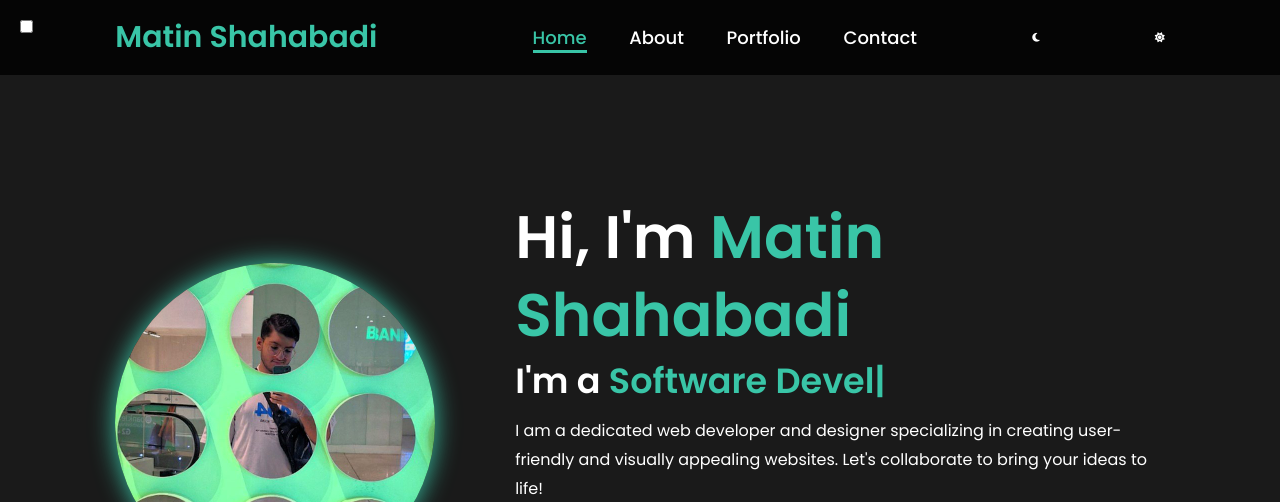
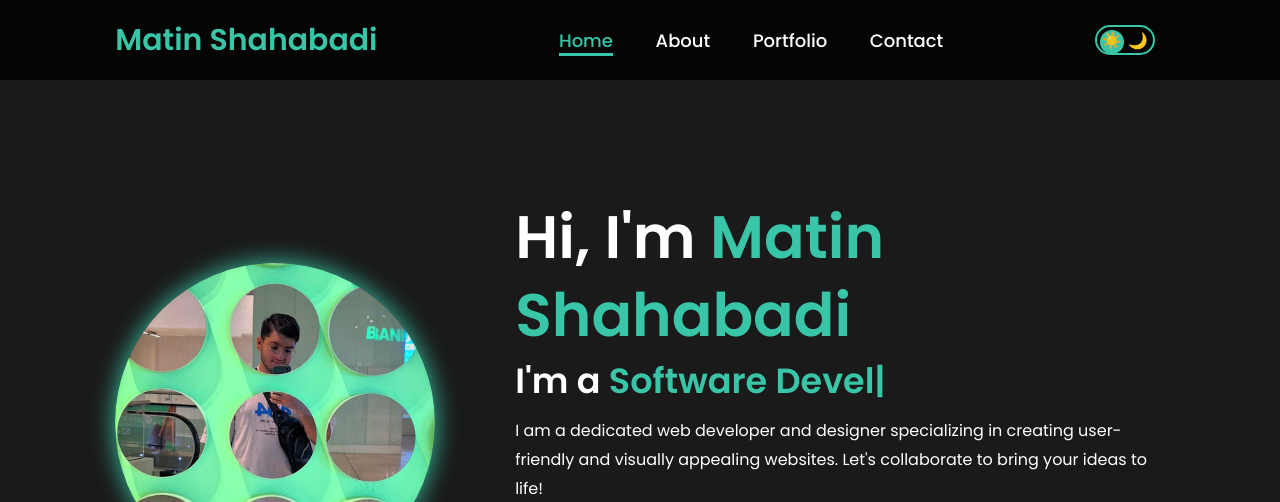
Before and after one commit to power0matin/personal_website, a website: page index.html in a window 1280 px wide. Shown: the top 502 px of the page. Drawn offline with Linux system fonts and the light colour scheme.

Commit message:
Refactors dark mode toggle UI
Updates the dark mode toggle UI in the index.html file and styles.css file to improve user experience and add visual consistency. The dark mode toggle now uses new icons and has a more visually appealing design. Additionally, the dark mode toggle functionality is now implemented using JavaScript in the dark-mode.js file, allowing for better control and persistence of the user's theme preference.

```diff
--- a/index.html
+++ b/index.html
@@ -27,17 +27,10 @@
         <a href="/personal_website/src/pages/portfolio.html">Portfolio</a>
         <a href="/personal_website/src/pages/contact.html">Contact</a>
       </nav>
-      <div id="darkModeToggleContainer">
-        <label class="switch">
-          <input type="checkbox" id="darkModeToggle" />
-          <span class="slider round"></span>
-        </label>
-      </div>
-      <div class="dark-mode-toggle" aria-label="Toggle dark mode">
-        <i class="fas fa-moon"></i>
-      </div>
-      <div class="dark-mode-toggle" aria-label="Toggle light mode">
-        <i class="fas fa-sun"></i>
+      <div class="theme-toggle" id="theme-toggle">
+        <span class="icon sun">☀️</span>
+        <span class="icon moon">🌙</span>
+        <div class="toggle-thumb"></div>
       </div>
     </header>
 
--- a/src/assets/css/styles.css
+++ b/src/assets/css/styles.css
@@ -1,4 +1,5 @@
 @import url('https://fonts.googleapis.com/css2?family=Poppins:wght@100;200;300;400;500;600&display=swap');
+
 
 * {
     margin: 0;
@@ -335,10 +336,57 @@ footer {
     box-shadow: 0 0 15px #39c5a7;
 }
 
-#darkModeToggleContainer {
-    position: fixed;
-    top: 20px;
-    left: 20px;
-    z-index: 1000;
-    /* قرار دادن دکمه بالاتر از بقیه محتوای صفحه */
-}
+:root {
+    --cyan: #39c5a7;
+    --light-bg: #ffffff;
+    --dark-bg: #121212;
+    --light-text: #000000;
+    --dark-text: #ffffff;
+  }
+
+  body.light-mode {
+    background-color: var(--light-bg);
+    color: var(--light-text);
+  }
+
+  body.dark-mode {
+    background-color: var(--dark-bg);
+    color: var(--dark-text);
+  }
+
+  .theme-toggle {
+    width: 60px;
+    height: 30px;
+    background-color: transparent;
+    border: 2px solid var(--cyan);
+    border-radius: 30px;
+    display: flex;
+    align-items: center;
+    justify-content: space-between;
+    padding: 0 5px;
+    position: relative;
+    cursor: pointer;
+    transition: all 0.3s ease;
+    margin: 1rem;
+  }
+
+  .theme-toggle .icon {
+    font-size: 16px;
+    z-index: 2;
+    color: var(--cyan);
+  }
+
+  .toggle-thumb {
+    width: 24px;
+    height: 24px;
+    background-color: var(--cyan);
+    border-radius: 50%;
+    position: absolute;
+    top: 3px;
+    left: 3px;
+    transition: all 0.3s ease;
+  }
+
+  body.dark-mode .toggle-thumb {
+    left: 33px;
+  }
```
Also changed, not shown: src/js/dark-mode.js (+17 -16 lines).
